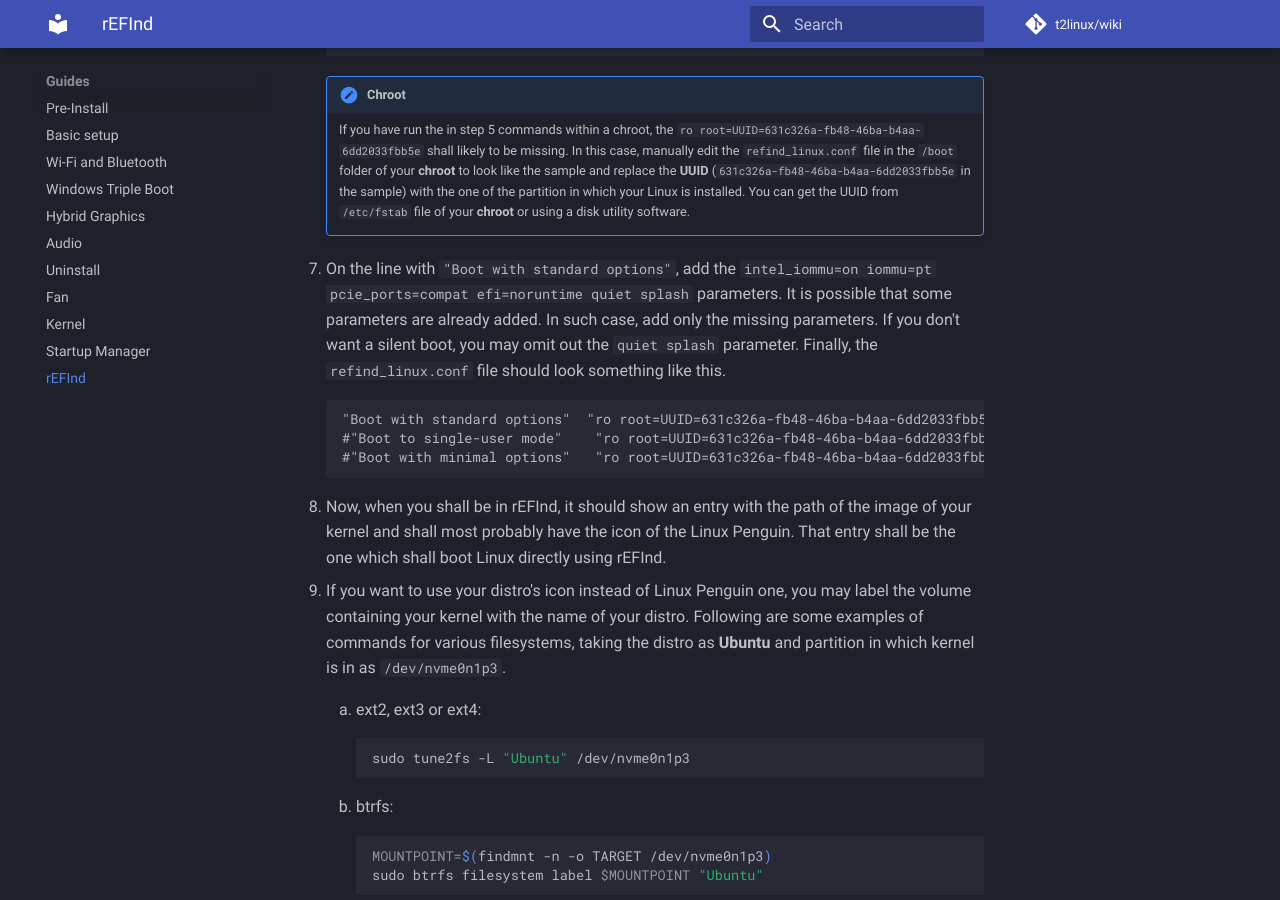
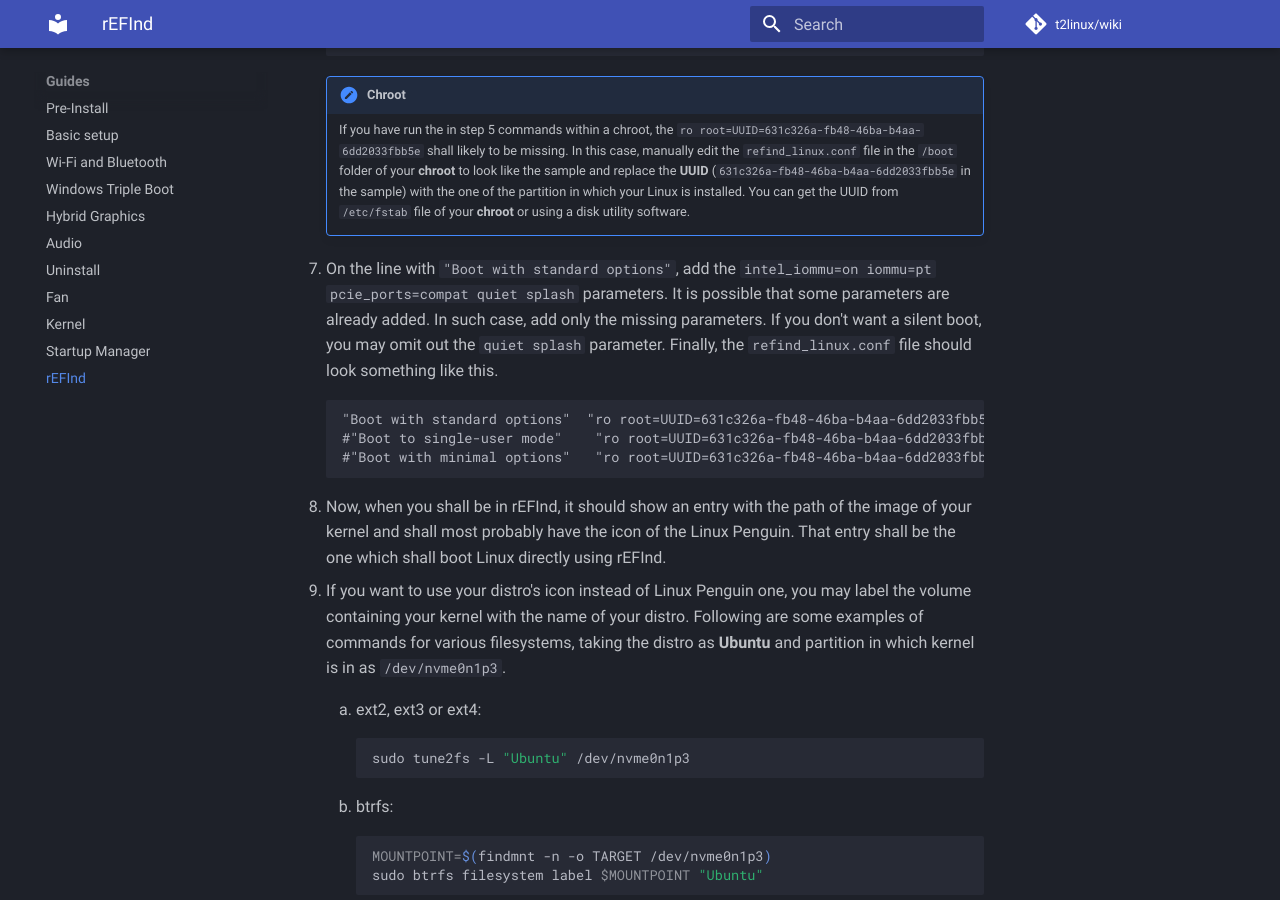
Before and after one commit to t2linux/wiki, an MkDocs documentation site: the page built from docs/guides/refind.md, in a window 1280 px wide and 900 px high, scrolled down 3742 px. Built offline with MkDocs 1.6.1 and Material for MkDocs 9.7.7, drawn with Linux system fonts in a browser that asks for light colours; comment, search, counter and statistics services are not loaded.

Commit message:
rEFInd: Remove efi=noruntime

````diff
--- a/docs/guides/refind.md
+++ b/docs/guides/refind.md
@@ -115,10 +115,10 @@ By default, rEFInd boots Linux indirectly by booting GRUB, systemd-boot etc. But
     !!! note "Chroot"
         If you have run the in step 5 commands within a chroot, the `ro root=UUID=631c326a-fb48-46ba-b4aa-6dd2033fbb5e` shall likely to be missing. In this case, manually edit the `refind_linux.conf` file in the `/boot` folder of your **chroot** to look like the sample and replace the **UUID** (`631c326a-fb48-46ba-b4aa-6dd2033fbb5e` in the sample) with the one of the partition in which your Linux is installed. You can get the UUID from `/etc/fstab` file of your **chroot** or using a disk utility software.
 
-7. On the line with `"Boot with standard options"`, add the `intel_iommu=on iommu=pt pcie_ports=compat efi=noruntime quiet splash` parameters. It is possible that some parameters are already added. In such case, add only the missing parameters. If you don't want a silent boot, you may omit out the `quiet splash` parameter. Finally, the `refind_linux.conf` file should look something like this.
+7. On the line with `"Boot with standard options"`, add the `intel_iommu=on iommu=pt pcie_ports=compat quiet splash` parameters. It is possible that some parameters are already added. In such case, add only the missing parameters. If you don't want a silent boot, you may omit out the `quiet splash` parameter. Finally, the `refind_linux.conf` file should look something like this.
 
     ```conf
-    "Boot with standard options"  "ro root=UUID=631c326a-fb48-46ba-b4aa-6dd2033fbb5e intel_iommu=on iommu=pt pcie_ports=compat efi=noruntime quiet splash"
+    "Boot with standard options"  "ro root=UUID=631c326a-fb48-46ba-b4aa-6dd2033fbb5e intel_iommu=on iommu=pt pcie_ports=compat quiet splash"
     #"Boot to single-user mode"    "ro root=UUID=631c326a-fb48-46ba-b4aa-6dd2033fbb5e single"
     #"Boot with minimal options"   "ro root=UUID=631c326a-fb48-46ba-b4aa-6dd2033fbb5e"
     ```
````
